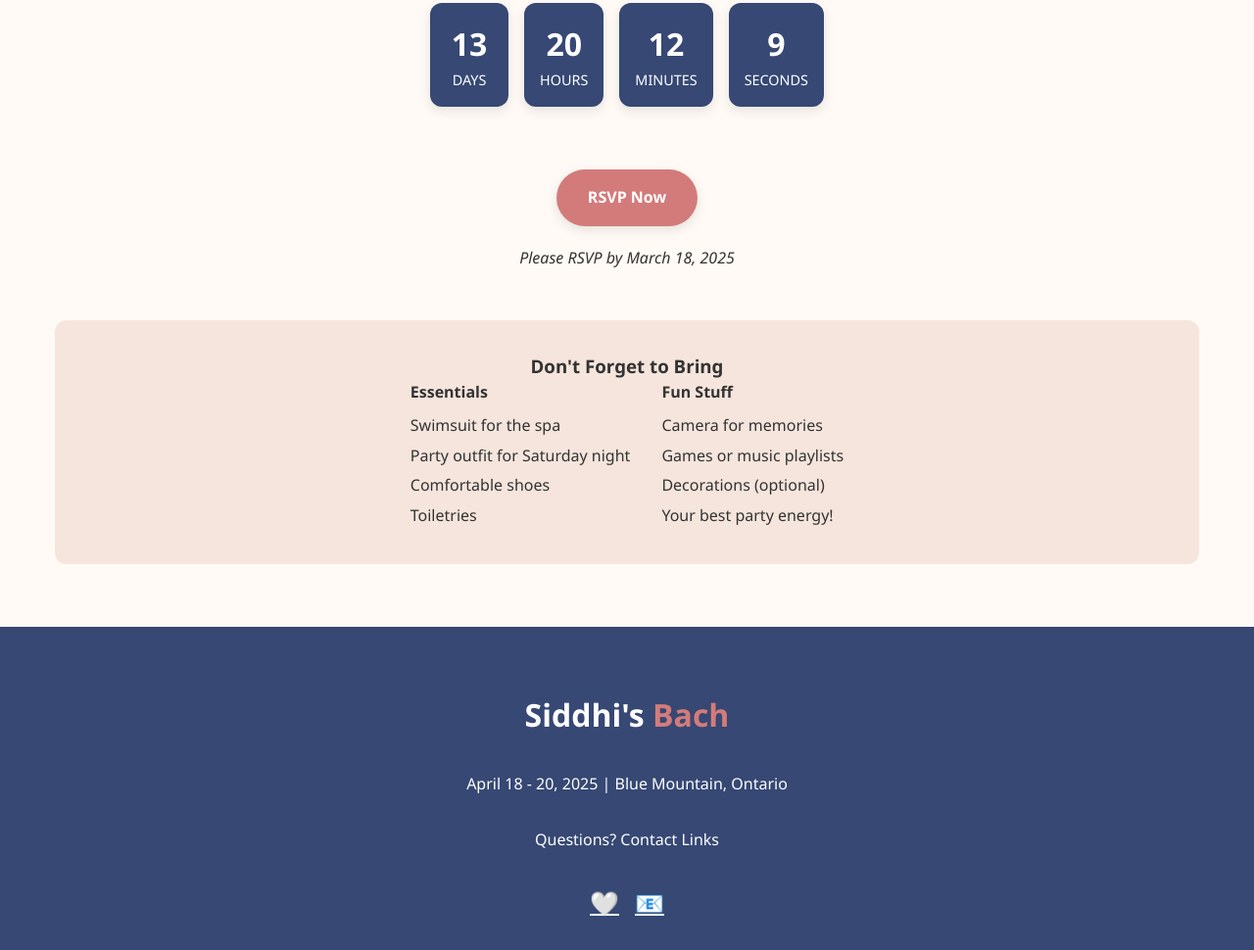
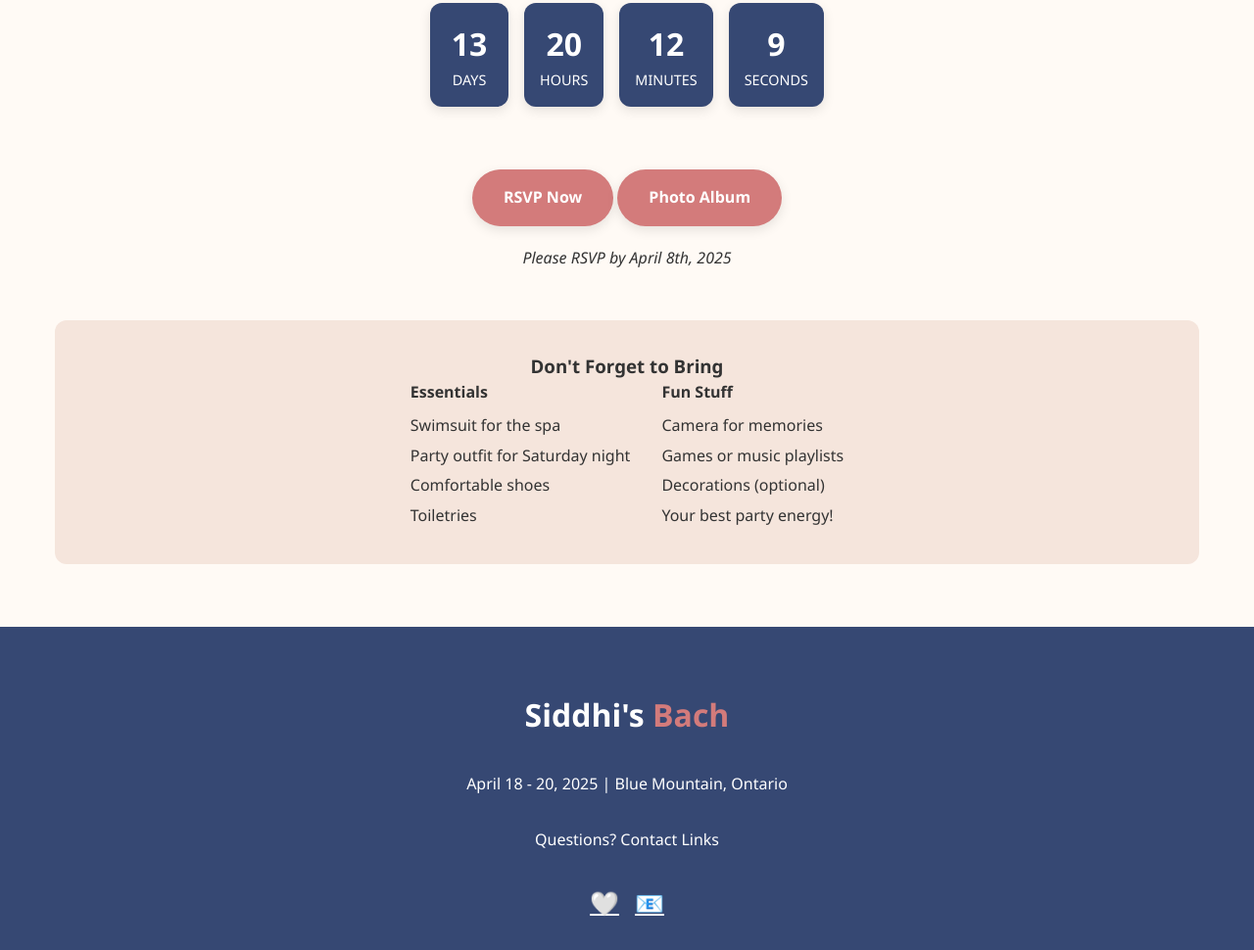
Before and after one commit to abhin-ch/s1-bach, a plain HTML site: page index.html in a window 1280 px wide. Shown: the part 5967-6937 px from the top of the page at 98% size. Drawn offline with Linux system fonts and the light colour scheme.

Commit message:
Update index.html

```diff
--- a/index.html
+++ b/index.html
@@ -409,8 +409,9 @@
                 </div>
 
                 <div class="rsvp">
-                    <a href="https://chat.whatsapp.com/DKtkhdEOwNtASddNFitZHT" class="cta-button">RSVP Now</a>
-                    <p>Please RSVP by March 18, 2025</p>
+                    <a href="https://chat.whatsapp.com/DKtkhdEOwNtASddNFitZHT" class="cta-button">RSVP Now </a>
+                    <a href="https://photos.app.goo.gl/2KDbeSTGia4vGfH8A" class="cta-button">Photo Album</a>
+                    <p>Please RSVP by April 8th, 2025</p>
                 </div>
 
                 <div class="packing-list">
```
